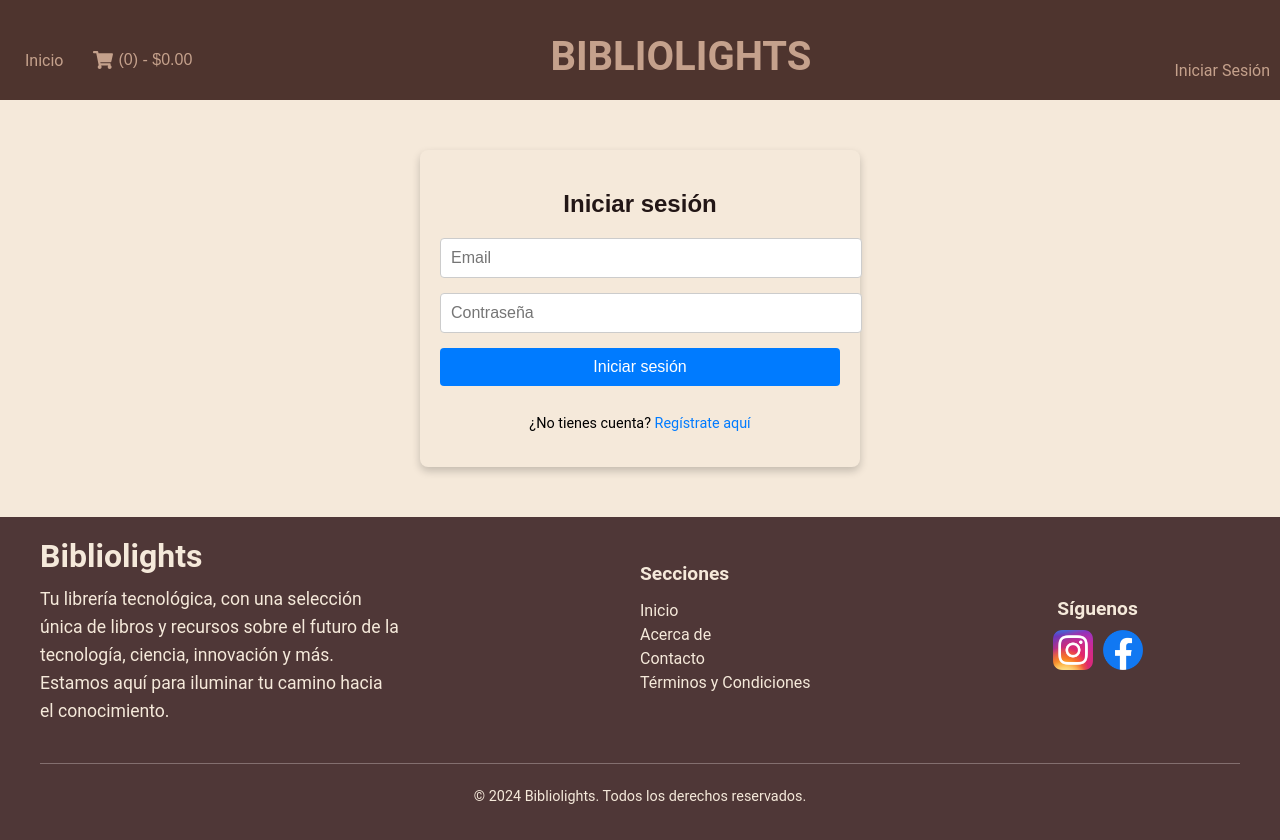
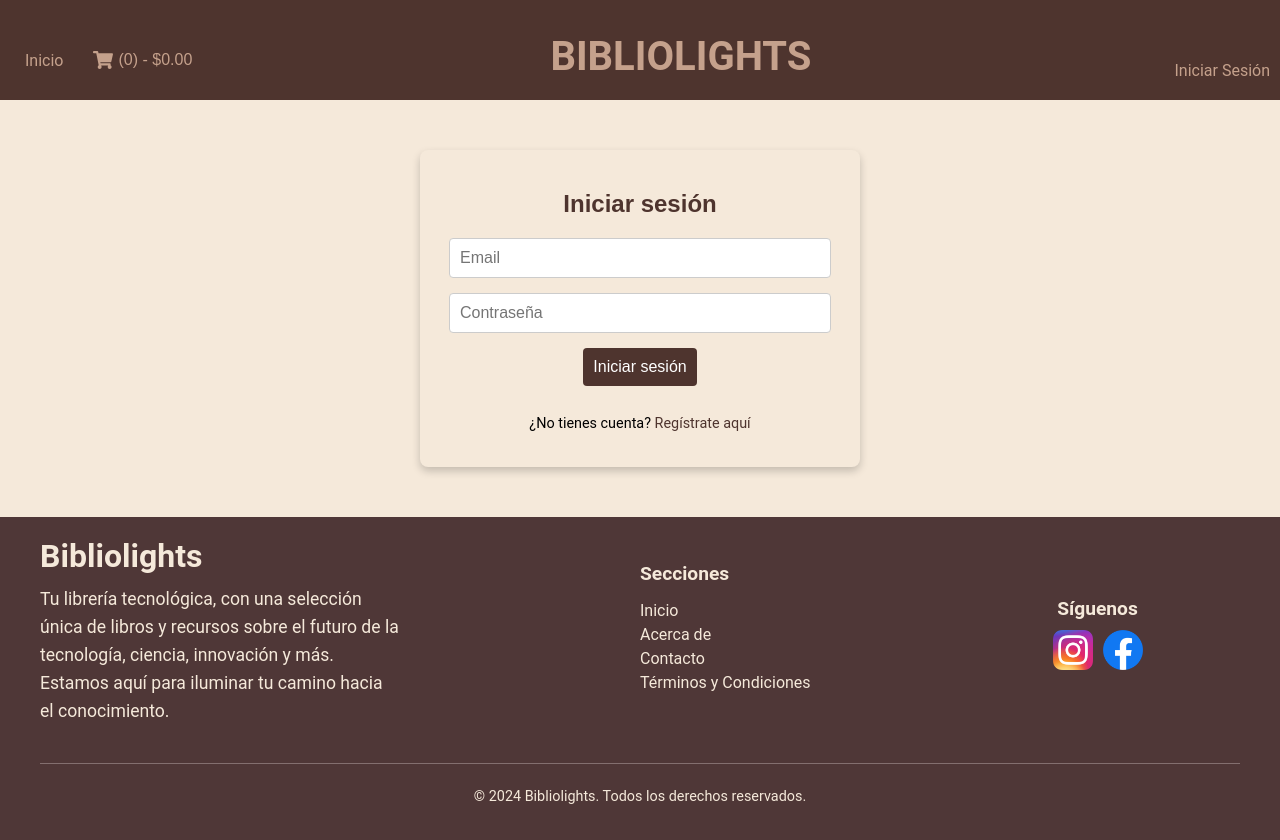
Before and after one commit to tomyok4/Devlights, a React (Create React App) app: page /login in a window 1280 px wide. Built offline with nearby package versions, Linux system fonts and the light colour scheme.

Commit message:
frontend part 5

```diff
--- a/src/components/LoginRegister.css
+++ b/src/components/LoginRegister.css
@@ -1,32 +1,38 @@
+/* Contenedor principal */
 .loginRegisterContainer {
   display: flex;
   flex-direction: column;
   align-items: center;
   justify-content: center;
   width: 100%;
-    max-width: 400px; /* Ancho máximo del formulario */
-    margin: 50px auto; /* Centrado en la página con margen superior */
+  max-width: 400px;
+  margin: 50px auto;
   padding: 20px;
-    background-color: #f5e9da; /* Color de fondo suave */
-    border-radius: 8px; /* Bordes redondeados */
-    box-shadow: 0 4px 8px rgba(0, 0, 0, 0.2); /* Sombra suave */
+  background-color: #f5e9da; /* Color de fondo */
+  border-radius: 8px;
+  box-shadow: 0 4px 8px rgba(0, 0, 0, 0.2);
   text-align: center;
 }
 
+/* Título */
 .loginRegisterContainer h2 {
   margin-bottom: 20px;
-    color: #221616; /* Color de texto */
+  color: #4e342e; /* Color del texto */
   font-family: 'Arial', sans-serif;
 }
 
+/* Formulario */
 form {
   display: flex;
   flex-direction: column;
+  align-items: center;
   width: 100%;
 }
 
+/* Inputs */
 input {
-    width: 100%;
+  width: calc(100% - 20px); /* Resta márgenes y padding */
+  max-width: 360px; /* Máximo ancho para inputs */
   padding: 10px;
   margin-bottom: 15px;
   border: 1px solid #ccc;
@@ -37,12 +43,13 @@
 }
 
 input:focus {
-    border-color: #007bff; /* Color de borde al enfocar */
+  border-color: #4e342e; /* Color del borde al enfocar */
 }
 
+/* Botón */
 button {
-    background-color: #007bff; /* Color de fondo del botón */
-    color: #ffffff; /* Color de texto del botón */
+  background-color: #4e342e; /* Color de fondo del botón */
+  color: #ffffff;
   padding: 10px;
   border: none;
   border-radius: 4px;
@@ -52,25 +59,27 @@
 }
 
 button:hover {
-    background-color: #0056b3; /* Color de fondo al pasar el mouse */
+  background-color: #3b2a23; /* Color al pasar el mouse */
 }
 
+/* Mensaje de error */
 .errorMessage {
-    color: #d9534f; /* Color rojo para el mensaje de error */
+  color: #d9534f;
   margin-top: 10px;
   font-size: 0.9rem;
 }
 
+/* Cambio de autenticación */
 .switchAuth {
   margin-top: 15px;
   font-size: 0.9rem;
 }
 
 .switchAuth a {
-    color: #007bff; /* Color de los enlaces */
+  color: #4e342e;
   text-decoration: none;
 }
 
 .switchAuth a:hover {
-    text-decoration: underline; /* Subrayado al pasar el mouse */
+  text-decoration: underline;
 }
```
Also changed, not shown: src/assets/imagen1dashboard.jpg, src/assets/imagen2dashboard.jpg. Lines whose indentation alone changed are shown as unchanged.
